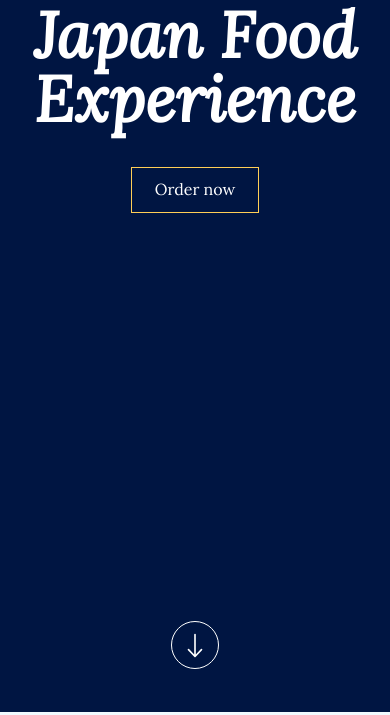
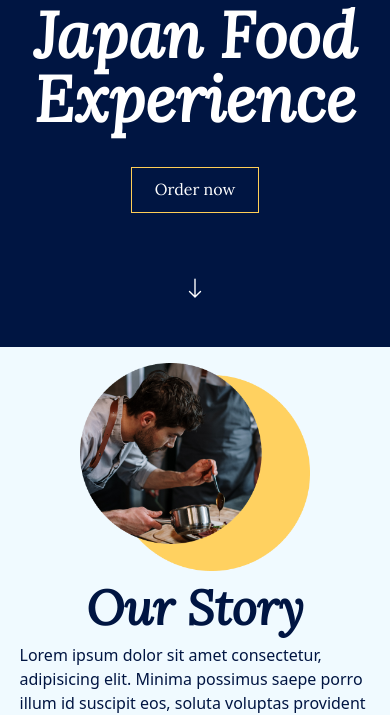
Before and after one commit to AlinePencreach/Asian_food_restaurant, a website: page index.html in a window 390 px wide. Shown: the part 133-848 px from the top of the page. Drawn offline with nearby package versions, Linux system fonts and the light colour scheme; files whose address does not match are found by name.

Commit message:
text responsive correctif ok

```diff
--- a/css/style.scss
+++ b/css/style.scss
@@ -74,30 +74,6 @@ body {
   max-width: 60vw;
 }
 
-.arrow {
-  position: absolute;
-  bottom: 6%;
-  left: 50%;
-  transform: translateX(-50%);
-  width: 3em;
-  padding: .6em;
-  border-radius: 50%;
-  border: 1px solid #fff;
-  display: flex;
-  justify-content: center;
-  align-items: center;
-  cursor: pointer;
-  box-shadow: 0 0 0 0 #fff;
-  animation: pulse 1.5s infinite;
-}
-
-@keyframes pulse {
-  to {
-    box-shadow: 0 0 0 15px rgb(255, 255, 255, 0.01);
-  }
-}
-
-
 @media screen and (max-width: 991px) {
   .hero-header {
     display: flex;
@@ -112,6 +88,7 @@ body {
   .hero-banner {
     display: flex;
     justify-content: center;
+    height: auto;
   }
 }
 
@@ -141,7 +118,7 @@ body {
 @media screen and (min-width: 1400px) {
   .hero-title {
     h1 {
-      font-size: 5em;
+      font-size: calc(30px + 5vw);
       margin-bottom: 0.5em;
     }
   }
@@ -235,6 +212,7 @@ body {
   }
 }
 
+// FOOTER
 footer {
   background-color: $secondary-color;
   max-width: 100vw;
@@ -256,7 +234,7 @@ footer {
     color: $primary-color;
     font: $primary-title-font;
     font-size: 1.3em;
-    padding-left: 5em;
+    padding-left: 1em;
   }
 }
 
--- a/index.html
+++ b/index.html
@@ -37,10 +37,7 @@
             /></span>
           </div>
 
-          <div
-            class="collapse navbar-collapse"
-            id="navbarSupportedContent"
-          >
+          <div class="collapse navbar-collapse" id="navbarSupportedContent">
             <ul class="navbar-nav text-end">
               <li class="nav-item m-lg-5">
                 <a class="nav-link" href="index.html">Home</a>
@@ -73,10 +70,13 @@
                 ><p>Order now</p></a
               >
             </div>
-
           </div>
           <div class="floating-btn" href="#next">
-            <img class="arrow d-lg-none mt-5"src="images/arrow-down.svg" alt="">
+            <img
+              class="arrow d-lg-none m-5"
+              src="images/arrow-down.svg"
+              alt=""
+            />
           </div>
           <img class="hero-svg" src="images/hero.svg" alt="" />
         </div>
@@ -89,7 +89,7 @@
         <img class="mauris" src="images/mauris.png" alt="" />
         <div class="text text-center">
           <h1>Our Story</h1>
-          <p class="text-lg-start">
+          <p class="text-start">
             Lorem ipsum dolor sit amet consectetur, adipisicing elit. Minima
             possimus saepe porro illum id suscipit eos, soluta voluptas
             provident deserunt ab. Consequuntur quae laboriosam repudiandae
@@ -131,13 +131,13 @@
     </section>
 
     <!-- FOOTER -->
-    <footer class="text-center">
-      <div class="foot d-flex justify-content-center">
+    <footer class="">
+      <div class="foot d-flex justify-content-center p-3">
         <div class="left text-light">
           <div class="slogan pt-3">
             <p class="white">
               Live a food journey with <br />
-              <span class="bleu">Japan Food Experience</span>
+              <span class="bleu text-end">Japan Food Experience</span>
             </p>
           </div>
 
```
Also changed, not shown: css/style.css, 1 other file.
